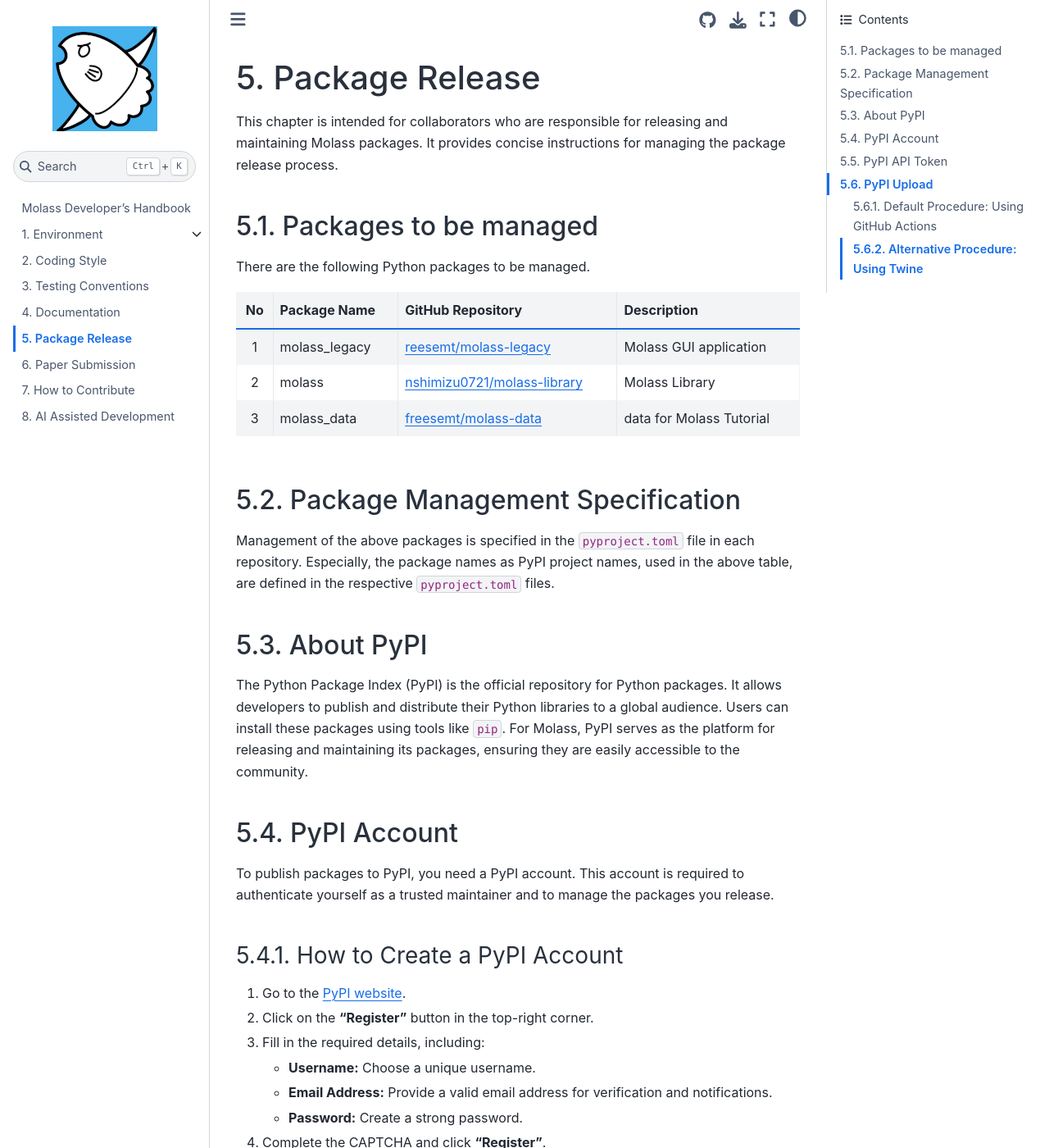
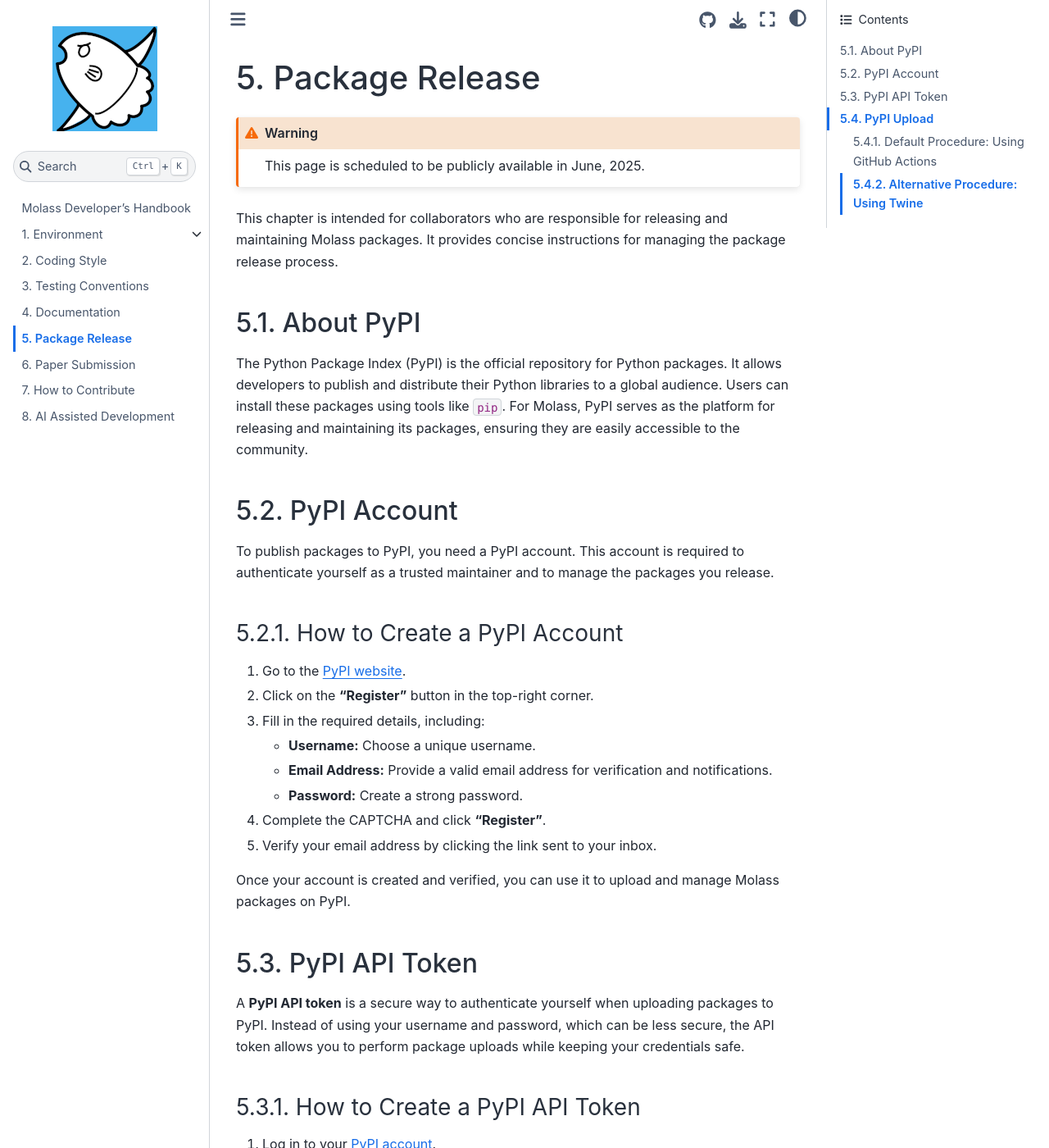
Before and after one commit to biosaxs-dev/molass-develop, a Jupyter Book: the page built from chapters/08/release.md, in a window 1280 px wide and 1400 px high. Shown: the whole window at 82% size. Built offline with Jupyter Book 1.0.4 settings and Sphinx 7.4.7 and the Sphinx Book theme 1.1.4, drawn with Linux system fonts in a browser that asks for light colours; some of the changed text lies outside the part shown.

Commit message:
Add a note on version tag

````diff
--- a/chapters/08/release.md
+++ b/chapters/08/release.md
@@ -1,21 +1,10 @@
 # Package Release
 
+```{warning}
+This page is scheduled to be publicly available in June, 2025.
+```
+
 This chapter is intended for collaborators who are responsible for releasing and maintaining Molass packages. It provides concise instructions for managing the package release process.
-
-## Packages to be managed
-
-There are the following Python packages to be managed.
-
-|No | Package Name | GitHub Repository              | Description              |
-|:-:|:-------------|:-------------------------------|:-------------------------|
-| 1 |molass_legacy | [reesemt/molass-legacy](https://github.com/freesemt/molass-legacy) | Molass GUI application |
-| 2 |molass        | [nshimizu0721/molass-library](https://github.com/nshimizu0721/molass-library)  | Molass Library |
-| 3 |molass_data   | [freesemt/molass-data](https://github.com/freesemt/molass-data) | data for Molass Tutorial |
-
-## Package Management Specification
-
-Management of the above packages is specified in the `pyproject.toml` file in each repository.
-Especially, the package names as PyPI project names, used in the above table, are defined in the respective `pyproject.toml` files.
 
 ## About PyPI
 
@@ -52,8 +41,13 @@
 6. Click **"Add token"**.
 7. Copy the generated token and store it securely. You won’t be able to view it again.
 
-### How to keep PyPI API Token
+### Important Notes
+- Keep your API token private and do not share it. If it is compromised, revoke it immediately from your account settings.
+- Use this token when uploading packages to PyPI, as described in the next section.
+
+```{note}
 For the default GitHub Actions procedure, only one PyPI API token is required. This token should be securely stored as a repository secret and will be used by the workflow to authenticate uploads. Collaborators do not need direct access to this token, as it is securely stored in the repository secrets.
+```
 
 ## PyPI Upload
 
@@ -65,6 +59,12 @@
 1. Go to the `"Actions"` tab in the [Molass Library repository](https://github.com/nshimizu0721/molass-library).
 2. Select the `"Manual Upload Python Package to PyPI"` workflow.
 3. Click the `"Run workflow"` button.
+
+```{note}
+This workflow script is placed in .github/workflows/upload_to_pypi.yml.
+
+It also includes a step to add a version tag to the repository to ensure the existance of corresponding tags.
+```
 
 #### Notes for Collaborators:
 - **Permissions:**
````
Also changed, not shown: README.md (+1 -1 lines).
